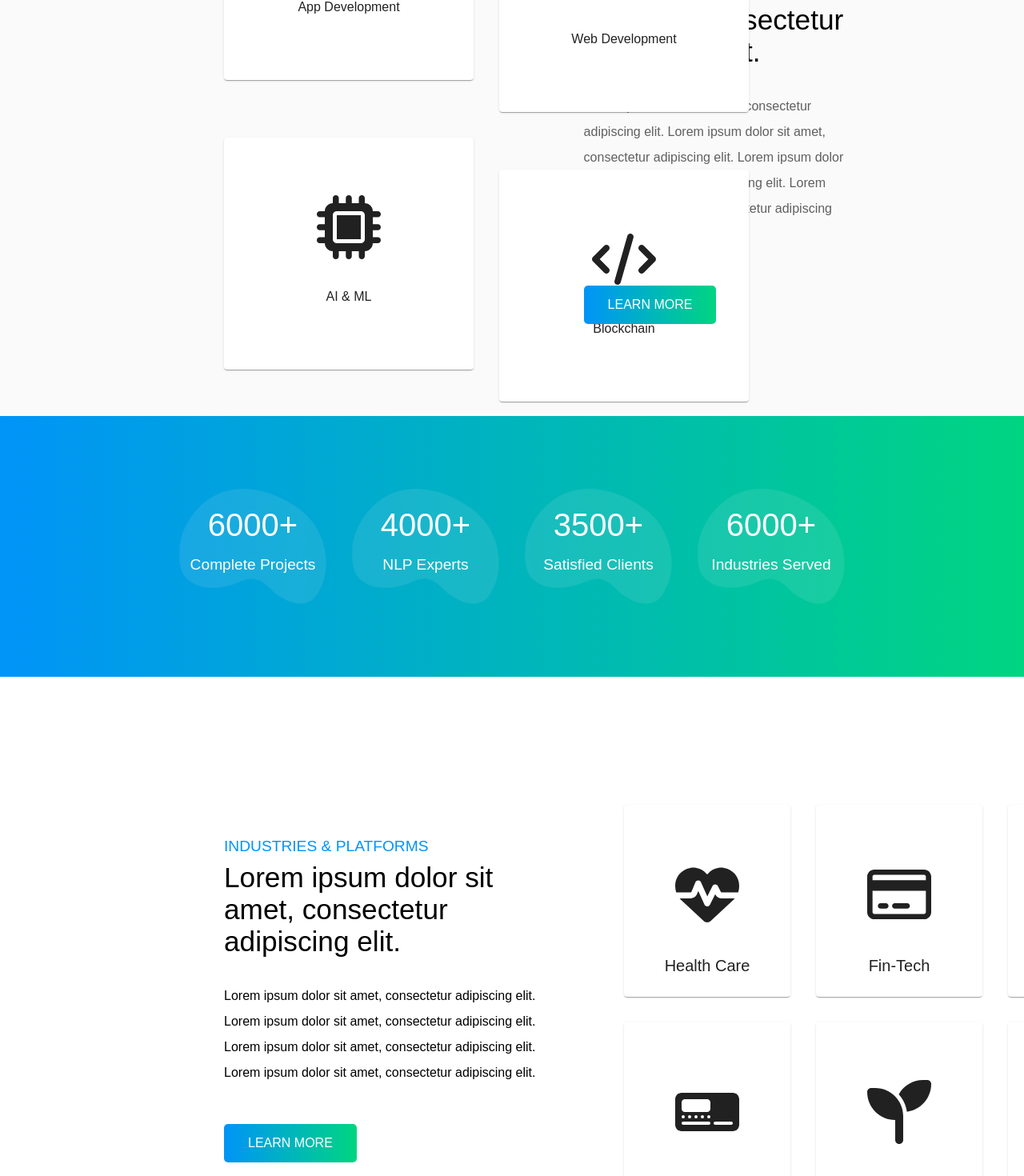
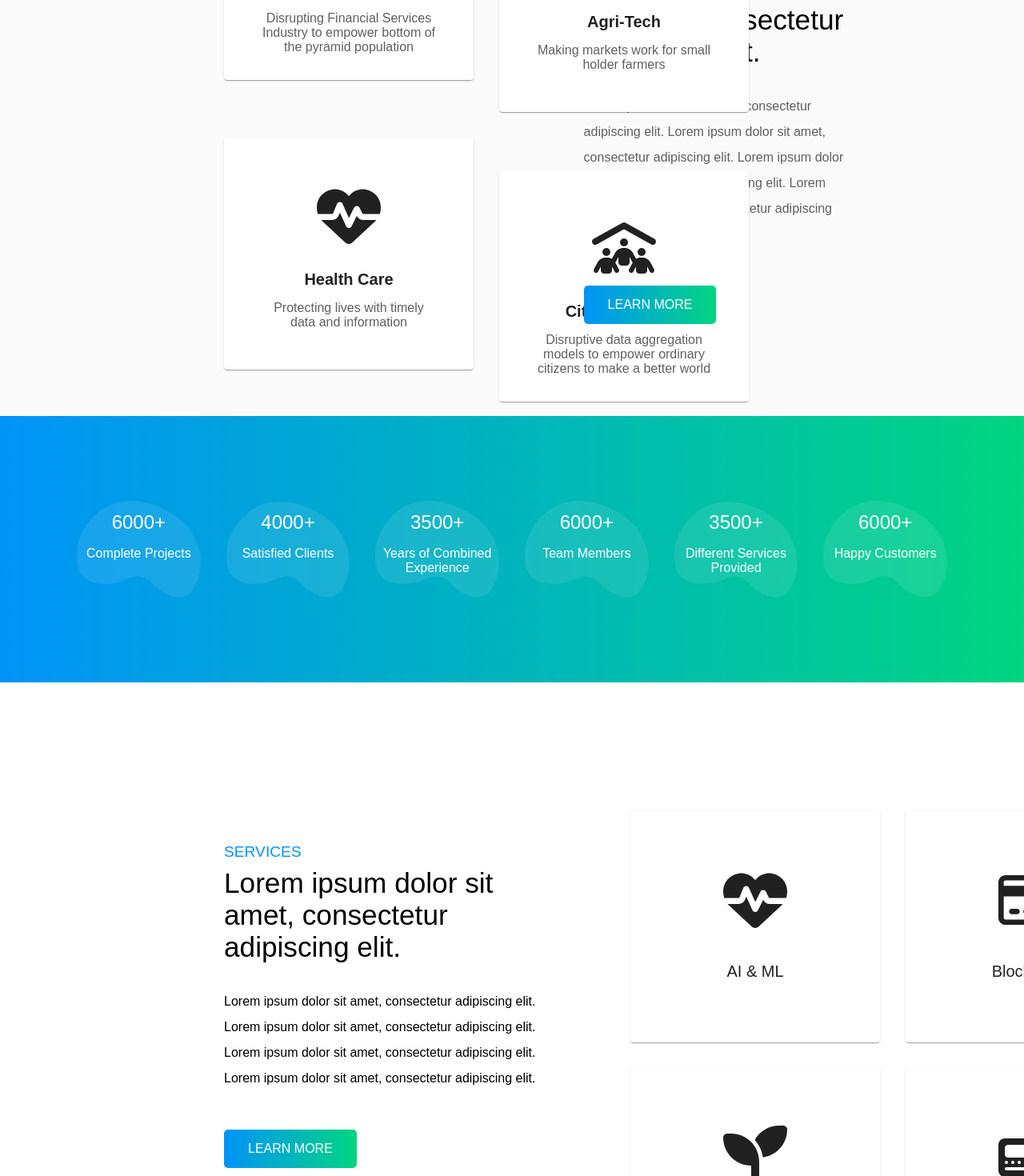
Before and after one commit to Inclusive-GrowthChain/IGC-website, a React (Create React App) app: page / in a window 1280 px wide. Shown: the part 1065-2535 px from the top of the page at 80% size. Built offline with nearby package versions, Linux system fonts and the light colour scheme.

Commit message:
Made Home Page changes -1

```diff
--- a/src/components/css/home.css
+++ b/src/components/css/home.css
@@ -125,9 +125,11 @@
     0% {
         transform: translateY(0);
     }
+
     50% {
         transform: translateY(1rem);
     }
+
     100% {
         transform: translateY(0);
     }
@@ -151,7 +153,8 @@
     margin-left: 35vh;
 }
 
-.tab_2, .tab_4 {
+.tab_2,
+.tab_4 {
     margin-top: 5vh;
 }
 
@@ -162,7 +165,10 @@
     box-shadow: 0 0 10px 0 rgba(0, 0, 0, 0.2);
     position: relative;
     z-index: 2;
-    cursor: pointer;
+    padding-top: 42px;
+    padding-right: 30px;
+    padding-bottom: 30px;
+    padding-left: 30px;
 }
 
 .service_card::before {
@@ -187,13 +193,21 @@
 }
 
 .service_card_title {
-    margin-top: 20px;
+    margin-top: 10px;
+    font-size: 20px;
+    font-weight: 700;
+}
+
+.service_card_desc {
+    margin-top: 15px;
+    font-size: 16px;
+    font-weight: 400;
+    color: rgb(96, 96, 96);
 }
 
 .service_icon {
     height: 5rem;
     width: 5rem;
-    margin-top: 3.5rem;
     margin-left: auto;
     margin-right: auto;
     margin-bottom: 1rem;
@@ -206,7 +220,9 @@
     margin: 0;
 }
 
-.desc_title, .platform_title, .about_container_title {
+.desc_title,
+.platform_title,
+.about_container_title {
     font-size: 1.2rem;
     color: #0094f8;
     text-align: left;
@@ -250,15 +266,20 @@
 }
 
 .stats_container {
-    width: 65%;
+    width: 85%;
     margin: auto;
-    grid-template-columns: repeat(4, 1fr);
+    grid-template-columns: repeat(6, 1fr);
     grid-template-rows: 1;
     grid-gap: 2rem;
     display: grid;
 }
 
-.stat_1, .stat_2, .stat_3, .stat_4 {
+.stat_1,
+.stat_2,
+.stat_3,
+.stat_4,
+.stat_5,
+.stat_6 {
     width: 100%;
     height: 100%;
     text-align: center;
@@ -269,24 +290,30 @@
     background-size: contain;
     background-repeat: no-repeat;
     box-sizing: border-box;
-    padding-top: 50px;
-    padding-bottom: 65px;
+    padding-top: 55px;
+    padding-bottom: 70px;
     transition: all 0.2s ease-in;
 }
 
-.stat_1:hover, .stat_2:hover, .stat_3:hover, .stat_4:hover {
+.stat_1:hover,
+.stat_2:hover,
+.stat_3:hover,
+.stat_4:hover,
+.stat_5:hover,
+.stat_6:hover {
     background-position-x: 100%;
     transition: all 0.2s ease-in;
+    cursor: pointer;
 }
 
 .stat_firstLine {
-    font-size: 2.5rem;
+    font-size: 1.5rem;
     margin: 0;
     padding: 0;
 }
 
 .stat_secondLine {
-    font-size: 1.2rem;
+    font-size: 1rem;
     margin: 0;
     padding: 0;
     margin-top: 1rem;
@@ -304,12 +331,14 @@
     padding-top: 20vh;
 }
 
-.platform_container, .about_container {
+.platform_container,
+.about_container {
     padding-left: 35vh;
     width: 75%;
 }
 
-.platform_text, .about_container_text {
+.platform_text,
+.about_container_text {
     font-size: 2.2rem;
     color: #000;
     text-align: left;
@@ -319,7 +348,8 @@
     width: 100%;
 }
 
-.platform_desc, .about_container_desc {
+.platform_desc,
+.about_container_desc {
     margin-top: 2rem;
     width: 100%;
     text-align: left;
@@ -327,7 +357,8 @@
     line-height: 2;
 }
 
-.learn_more_3, .learn_more_4 {
+.learn_more_3,
+.learn_more_4 {
     text-align: left;
     margin: 0;
     padding: 0;
@@ -336,8 +367,8 @@
 }
 
 .platform_card {
-    height: 15rem;
-    width: 13rem;
+    width: 312px;
+    height: 290px;
     border: none;
     box-shadow: 0 0 10px 0 rgba(0, 0, 0, 0.2);
     position: relative;
@@ -374,7 +405,7 @@
 .platform_card_container {
     width: 70%;
     display: grid;
-    grid-template-columns: repeat(3, 1fr);
+    grid-template-columns: repeat(2, 1fr);
     grid-template-rows: repeat(2, 1fr);
     grid-gap: 2rem;
     margin-left: -25%;
@@ -450,7 +481,10 @@
     margin-top: 2rem;
 }
 
-.process_1, .process_2, .process_3, .process_4 {
+.process_1,
+.process_2,
+.process_3,
+.process_4 {
     width: 100%;
     height: 100%;
     text-align: center;
@@ -570,9 +604,11 @@
     0% {
         transform: translateY(0);
     }
+
     50% {
         transform: translateY(3rem);
     }
+
     100% {
         transform: translateY(0);
     }
@@ -853,7 +889,7 @@
     width: 100%;
 }
 
-.contact_text_2 > p {
+.contact_text_2>p {
     margin-top: 1.8rem;
 }
 
@@ -887,11 +923,11 @@
     width: 100%;
 }
 
-.navigation_text > p {
+.navigation_text>p {
     margin-top: 1.8rem;
 }
 
-.navigation_text > p:hover {
+.navigation_text>p:hover {
     color: #ff5325;
     cursor: pointer;
 }
@@ -949,7 +985,7 @@
     font-size: 1.2em;
 }
 
-.news_card_2 > p {
+.news_card_2>p {
     margin-top: 1rem;
     color: rgb(96, 96, 96);
 }
--- a/src/components/home.js
+++ b/src/components/home.js
@@ -24,6 +24,7 @@ import { faTachographDigital } from '@fortawesome/free-solid-svg-icons';
 import { faMicrochip } from '@fortawesome/free-solid-svg-icons';
 import { faEnvelopeOpenText } from '@fortawesome/free-solid-svg-icons';
 import { faPaperPlane } from '@fortawesome/free-solid-svg-icons';
+import { faPeopleRoof } from '@fortawesome/free-solid-svg-icons';
 
 import './css/home.css';
 
@@ -85,10 +86,13 @@ const Home = () => {
               <Card className='service_card'>
                 <CardContent>
                   <div className='service_card_icon_container'>
-                    <FontAwesomeIcon icon={faCode} className='service_icon'/>
+                    <FontAwesomeIcon icon={faCreditCard} className='service_icon'/>
                   </div>
                   <p className='service_card_title'>
-                    App Development
+                    Fin-Tech
+                  </p>
+                  <p className='service_card_desc'>
+                    Disrupting Financial Services Industry to empower bottom of the pyramid population
                   </p>
                 </CardContent>
               </Card>
@@ -97,10 +101,13 @@ const Home = () => {
               <Card className='service_card'>
                 <CardContent>
                   <div className='service_card_icon_container'>
-                    <FontAwesomeIcon icon={faCode} className='service_icon'/>
+                    <FontAwesomeIcon icon={faSeedling} className='service_icon'/>
                   </div>
                   <p className='service_card_title'>
-                    Web Development
+                    Agri-Tech
+                  </p>
+                  <p className='service_card_desc'>
+                    Making markets work for small holder farmers
                   </p>
                 </CardContent>
               </Card>
@@ -109,10 +116,13 @@ const Home = () => {
               <Card className='service_card'>
                 <CardContent>
                   <div className='service_card_icon_container'>
-                    <FontAwesomeIcon icon={faMicrochip} className='service_icon'/>
+                    <FontAwesomeIcon icon={faHeartPulse} className='service_icon'/>
                   </div>
                   <p className='service_card_title'>
-                    AI & ML
+                    Health Care
+                  </p>
+                  <p className='service_card_desc'>
+                    Protecting lives with timely data and information
                   </p>
                 </CardContent>
               </Card>
@@ -121,10 +131,13 @@ const Home = () => {
               <Card className='service_card'>
                 <CardContent>
                   <div className='service_card_icon_container'>
-                    <FontAwesomeIcon icon={faCode} className='service_icon'/>
+                    <FontAwesomeIcon icon={faPeopleRoof} className='service_icon'/>
                   </div>
                   <p className='service_card_title'>
-                    Blockchain
+                    Citizen Science
+                  </p>
+                  <p className='service_card_desc'>
+                    Disruptive data aggregation models to empower ordinary citizens to make a better world
                   </p>
                 </CardContent>
               </Card>
@@ -132,7 +145,7 @@ const Home = () => {
           </div>
           <div className='desc_container'>
             <div className='desc_title'>
-              SERVICES
+              INDUSTRIES
             </div>
             <div className='desc_text'>
               Lorem ipsum dolor sit amet, consectetur adipiscing elit.
@@ -165,7 +178,7 @@ const Home = () => {
                   4000+
                 </div>
                 <div className='stat_secondLine'>
-                  NLP Experts
+                  Satisfied Clients
                 </div>
               </div>
             </div>
@@ -175,7 +188,7 @@ const Home = () => {
                   3500+
                 </div>
                 <div className='stat_secondLine'>
-                  Satisfied Clients
+                  Years of Combined Experience
                 </div>
               </div>
             </div>
@@ -185,7 +198,27 @@ const Home = () => {
                   6000+
                 </div>
                 <div className='stat_secondLine'>
-                  Industries Served
+                  Team Members
+                </div>
+              </div>
+            </div>
+            <div className='stat_5_container'>
+              <div className='stat_5'>
+                <div className='stat_firstLine'>
+                  3500+
+                </div>
+                <div className='stat_secondLine'>
+                  Different Services Provided
+                </div>
+              </div>
+            </div>
+            <div className='stat_6_container'>
+              <div className='stat_6'>
+                <div className='stat_firstLine'>
+                  6000+
+                </div>
+                <div className='stat_secondLine'>
+                  Happy Customers
                 </div>
               </div>
             </div>
@@ -194,7 +227,7 @@ const Home = () => {
         <div className='home_container_4'>
           <div className='platform_container'>
             <div className='platform_title'>
-              INDUSTRIES & PLATFORMS
+              SERVICES
             </div>
             <div className='platform_text'>
               Lorem ipsum dolor sit amet, consectetur adipiscing elit.
@@ -216,7 +249,7 @@ const Home = () => {
                     <FontAwesomeIcon icon={faHeartPulse} className='platform_icon'/>
                   </div>
                   <p className='platform_card_title'>
-                    Health Care
+                    AI & ML
                   </p>
                 </CardContent>
               </Card>
@@ -228,7 +261,7 @@ const Home = () => {
                     <FontAwesomeIcon icon={faCreditCard} className='platform_icon'/>
                   </div>
                   <p className='platform_card_title'>
-                    Fin-Tech
+                    Blockchain
                   </p>
                 </CardContent>
               </Card>
@@ -240,7 +273,7 @@ const Home = () => {
                     <FontAwesomeIcon icon={faSeedling} className='platform_icon'/>
                   </div>
                   <p className='platform_card_title'>
-                    Agri Tech
+                    IOT
                   </p>
                 </CardContent>
               </Card>
@@ -252,31 +285,7 @@ const Home = () => {
                     <FontAwesomeIcon icon={faTachographDigital} className='platform_icon'/>
                   </div>
                   <p className='platform_card_title'>
-                    IGC-Data Logger
-                  </p>
-                </CardContent>
-              </Card>
-            </div>
-            <div className='platform_5'>
-              <Card className='platform_card'>
-                <CardContent>
-                  <div className='platform_icon_container'>
-                    <FontAwesomeIcon icon={faSeedling} className='platform_icon'/>
-                  </div>
-                  <p className='platform_card_title'>
-                    Agri Tech
-                  </p>
-                </CardContent>
-              </Card>
-            </div>
-            <div className='platform_6'>
-              <Card className='platform_card'>
-                <CardContent>
-                  <div className='platform_icon_container'>
-                    <FontAwesomeIcon icon={faTachographDigital} className='platform_icon'/>
-                  </div>
-                  <p className='platform_card_title'>
-                    IGC-Data Logger
+                    Digital Transformation
                   </p>
                 </CardContent>
               </Card>
```
